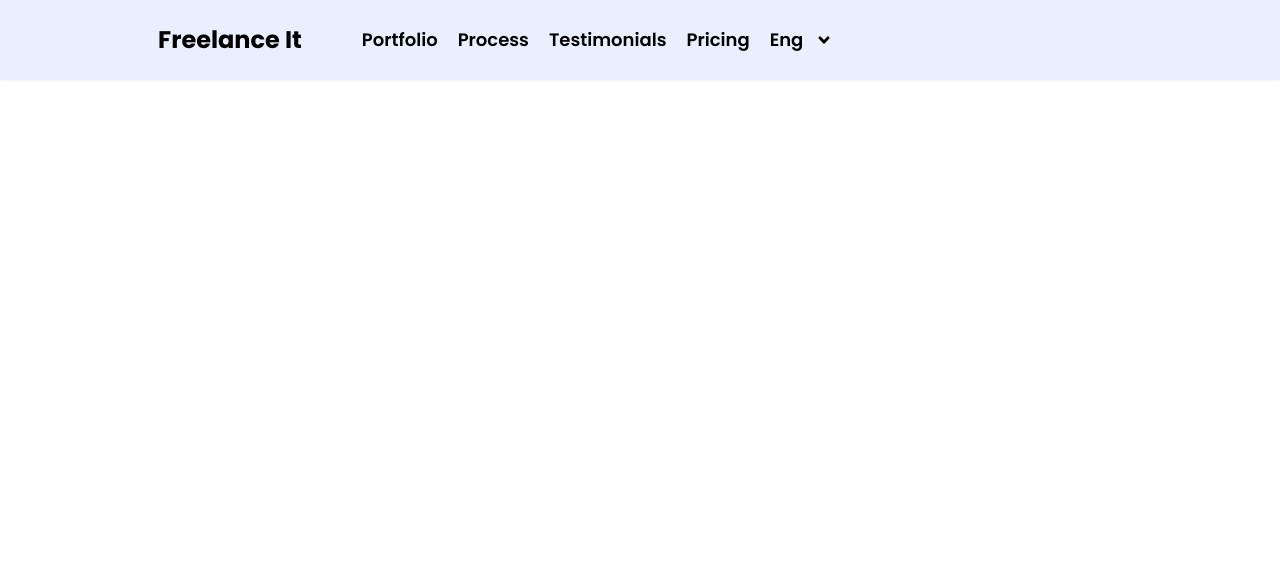
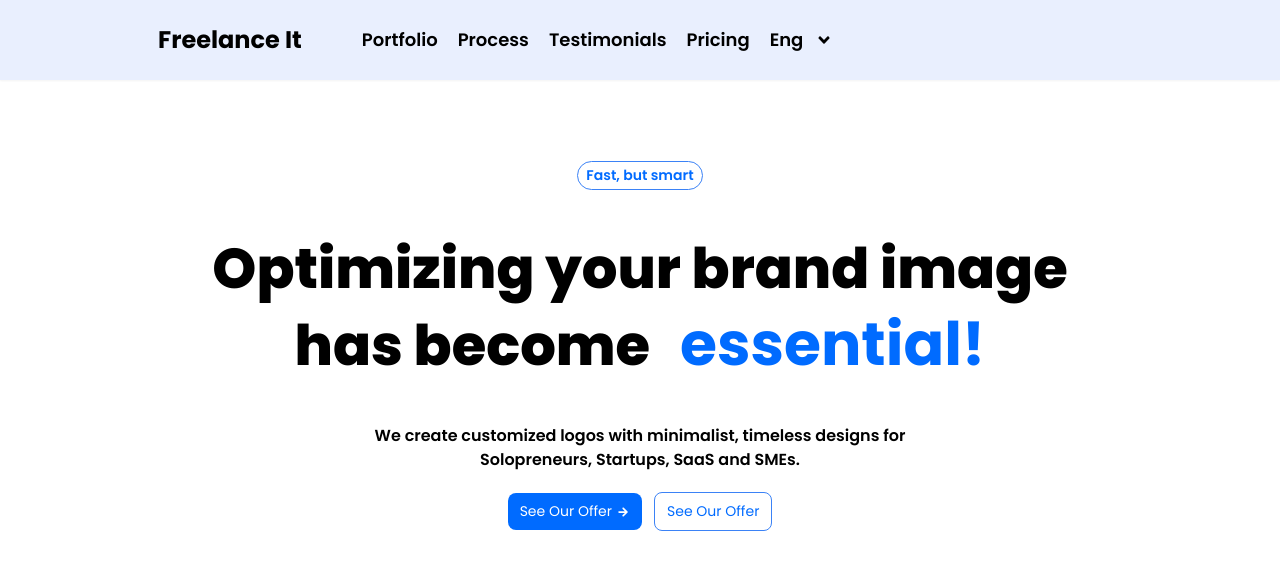
Before and after one commit to ahamedasif07/Project-FreelanceIT, a React (Vite) app: page / in a window 1280 px wide. Shown: the top 570 px of the page. Built offline with nearby package versions, Linux system fonts and the light colour scheme.

Commit message:
buttons desaign

```diff
--- a/src/Components/Hero/Hero.jsx
+++ b/src/Components/Hero/Hero.jsx
@@ -1,4 +1,4 @@
-
+import { IoMdArrowRoundForward } from "react-icons/io";
 const Hero = () => {
   return (
     <div className="max-w-screen-lg mx-auto">
@@ -13,11 +13,23 @@ const Hero = () => {
   essential!
 </span>
        </h2>
-       <h2 className="text-center mt-[40px] max-w-[600px] mx-auto font-semibold">
+       <h2 className="text-center px-5 mt-[40px] max-w-[600px] mx-auto font-semibold">
 
 We create customized logos with minimalist, timeless designs
 for Solopreneurs, Startups, SaaS and SMEs.
        </h2>
+
+       <div className="flex gap-3 items-center justify-center mt-5">
+       <button className="bg-[#006BFF] text-white px-3 py-2 text-[14px] rounded-lg flex items-center gap-1 hover:scale-105 hover:shadow-lg transition-all duration-300">
+  See Our Offer
+  <span><IoMdArrowRoundForward/></span>
+</button>
+
+<button className="text-[#006BFF] bg-white px-3 py-2 border border-blue-500 hover:text-white hover:bg-[#006BFF] text-[14px] rounded-lg transition-all duration-300">
+  See Our Offer
+</button>
+
+       </div>
 
 
           </div>
--- a/src/pages/Home/Home.jsx
+++ b/src/pages/Home/Home.jsx
@@ -4,7 +4,7 @@ import Hero from '../../Components/Hero/Hero'
 const Home = () => {
   return (
     <div>
-        {/* <Hero></Hero> */}
+        <Hero></Hero>
     </div>
   )
 }
```
